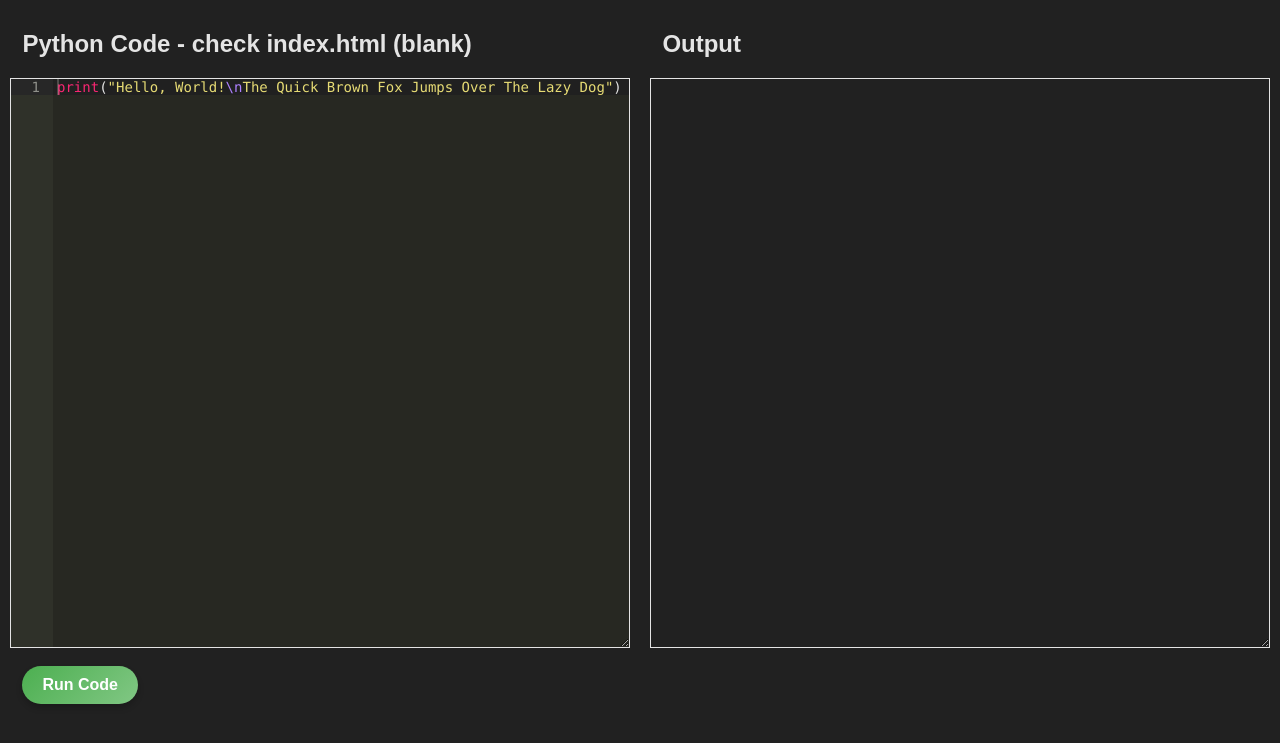
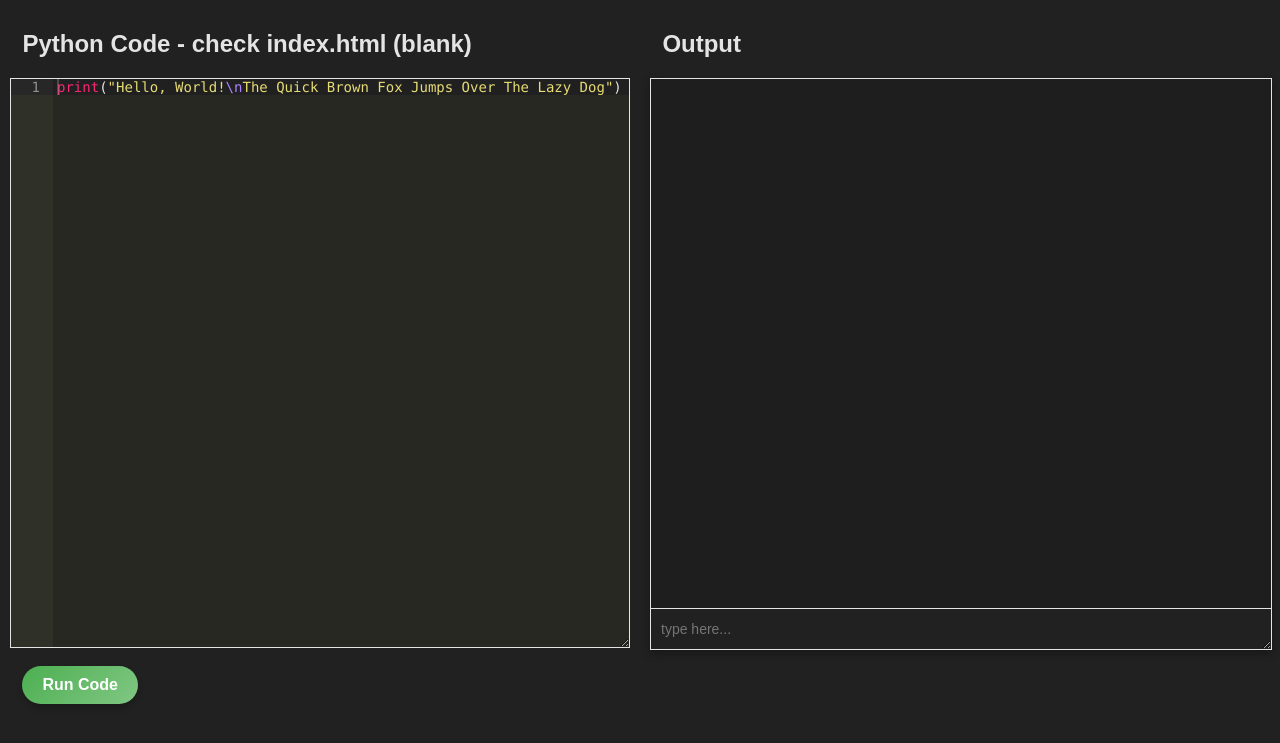
Before and after one commit to WillHanighen/flask-thing, a Flask app: page / in a window 1280 px wide. Shown: the top 743 px of the page. Run offline with Flask 3, Linux system fonts and the light colour scheme; some libraries are stand-ins or nearby versions.

Commit message:
added input field for... well.. inputs

```diff
--- a/static/style.css
+++ b/static/style.css
@@ -34,13 +34,15 @@ h1, h2, h3, h4, h5, h6 {
   min-width: 35vh;
   min-height: 35vh;
   padding: 15px;
+  color: #E4E4E4;
+  box-sizing: border-box;
+}
+
+#editor {
   border: 1px solid #E4E4E4;
-  color: #E4E4E4;
   overflow: auto;
   resize: both;
-  box-sizing: border-box; /* Include padding and border in height/width calculations */
 }
-
 
 button {
   margin-left: 2%;
@@ -61,3 +63,40 @@ button:hover {
   box-shadow: 0px 6px 8px rgba(0, 0, 0, 0.3);
   transform: translateY(-2px);
 }
+
+.output-box {
+  height: 100%;
+  display: flex;
+  flex-grow: 1;
+  flex-direction: column;
+  border: 1px solid #E4E4E4;
+  overflow: auto;
+  resize: both;
+  min-width: 35vh;
+  min-height: 35vh;
+  width: 100%;
+  height: calc(100% - 30px);
+  background-color: #1e1e1e;
+  box-shadow: 0 4px 8px rgba(0, 0, 0, 0.3);
+}
+
+.display-area {
+  flex-grow: 1;
+  padding: 15px;
+  overflow: auto;
+  color: #E4E4E4;
+  border-bottom: 1px solid #E4E4E4;
+  font-family: "Fira Sans", sans-serif;
+  font-size: 14px;
+}
+
+.input-box {
+  height: 40px;
+  border: none;
+  padding: 10px;
+  font-size: 14px;
+  color: #E4E4E4;
+  background-color: #212121;
+  box-sizing: border-box;
+  outline: none;
+}
--- a/templates/index.html
+++ b/templates/index.html
@@ -16,11 +16,13 @@
         </div>
         <div class="output-container">
             <h2>Output</h2>
-            <pre id="output">
-
-            </pre>
+            <div class="output-box">
+                <div class="display-area" id="output">
+                    <!-- Output will appear here -->
+                </div>
+                <input type="text" placeholder="type here..." class="input-box" id="user-input" />
+            </div>
         </div>
-
     </div>
     <script src="https://cdnjs.cloudflare.com/ajax/libs/ace/1.4.12/ace.js"></script>
     <script src="../static/script.js"></script>
```
